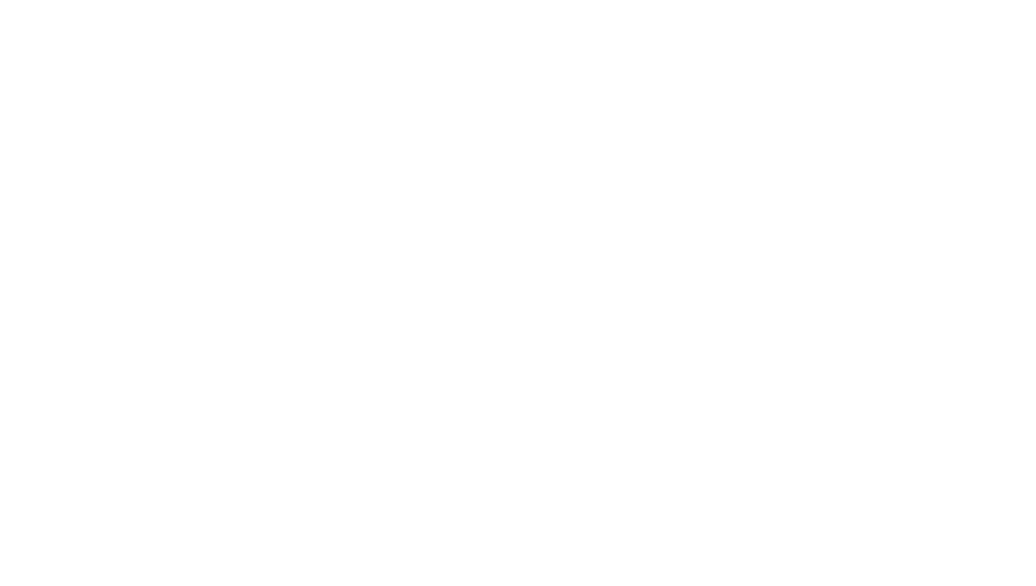
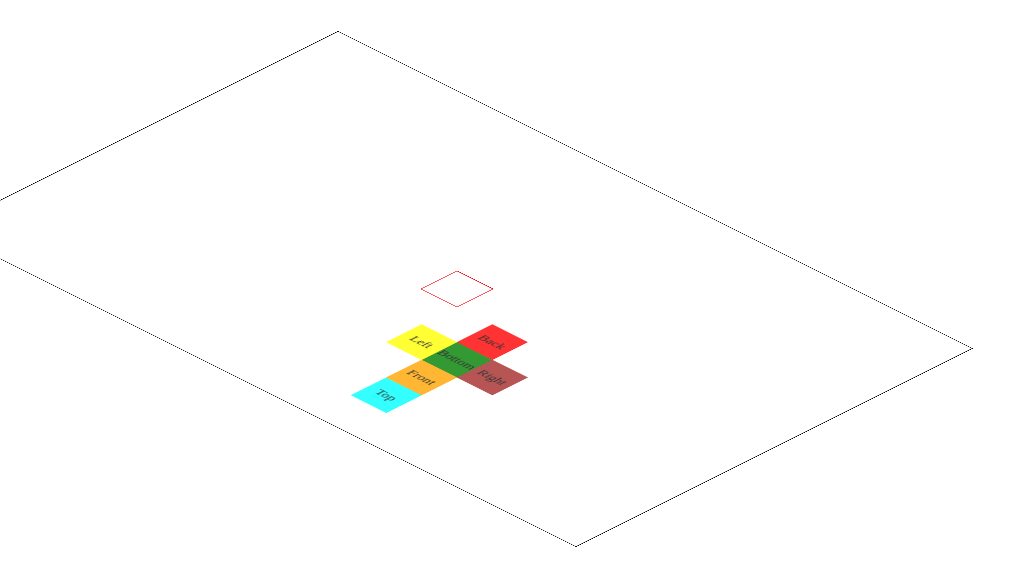
Before and after one commit to Good-Day-2-U/CSSorigami, a plain HTML site: page index.html in a window 1280 px wide. Shown: the whole page, without its empty margins (0-1036 px from the left). Drawn offline with Linux system fonts and the light colour scheme.

Commit message:
Add box layout

```diff
--- a/index.html
+++ b/index.html
@@ -8,7 +8,18 @@
   </head>
   <body>
 
+    <div class="container">
 
+      <div class="cube">
+        <div class="side T">Top</div>
+        <div class="side B">Bottom</div>
+        <div class="side F">Front</div>
+        <div class="side Bk">Back</div>
+        <div class="side L">Left</div>
+        <div class="side R">Right</div>
+      </div>
+
+    </div>
 
 
 
--- a/style.css
+++ b/style.css
@@ -0,0 +1,81 @@
+body {
+  min-height: 90vh;
+}
+
+
+.container {
+  width: 70vw;
+  height: 70vh;
+  border: 1px solid black;
+  display: flex;
+  justify-content: center;
+  align-items: center;
+  /* perspective: 1000px;
+  transform-style: preserve-3d; */
+  transform: rotateX(60deg) rotateZ(45deg);
+
+}
+
+.cube {
+  position: relative;
+  display: grid;
+  grid-template-columns: repeat(6, 50px);
+  gap: 0px;
+  grid-template-rows: repeat(6, 50px);
+  border: 1px solid red;
+  width: 50px;
+  height: 50px;
+  transform-style: preserve-3d;
+  perspective: 1000px;
+}
+
+.side {
+  position: absolute;
+  display: flex;
+  justify-content: center;
+  align-items: center;
+  height: 50px;
+  width: 50px;
+}
+
+.T {
+  grid-column: 3;
+  grid-row: 5;
+  background-color: aqua;
+  opacity: 80%;
+}
+
+.B {
+  grid-column: 3;
+  grid-row: 3;
+  background-color: green;
+  opacity: 80%;
+}
+
+.F {
+  grid-column: 3;
+  grid-row: 4;
+  background-color: orange;
+  opacity: 80%;
+}
+
+.Bk {
+  grid-column: 3;
+  grid-row: 2;
+  background-color: red;
+  opacity: 80%;
+}
+
+.L {
+  grid-column: 2;
+  grid-row: 3;
+  background-color: yellow;
+  opacity: 80%;
+}
+
+.R {
+  grid-column: 4;
+  grid-row: 3;
+  background-color: brown;
+  opacity: 80%;
+}
```
